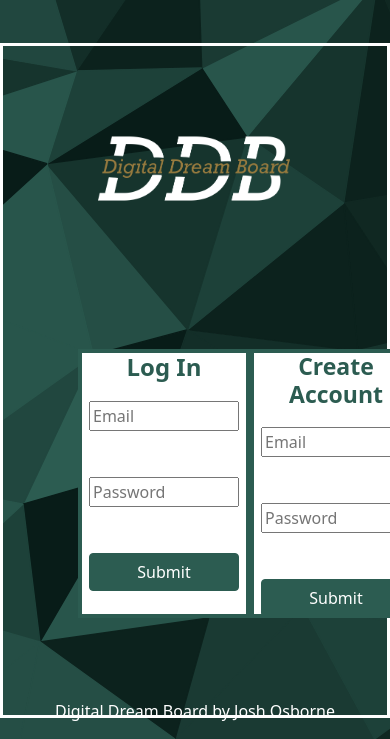
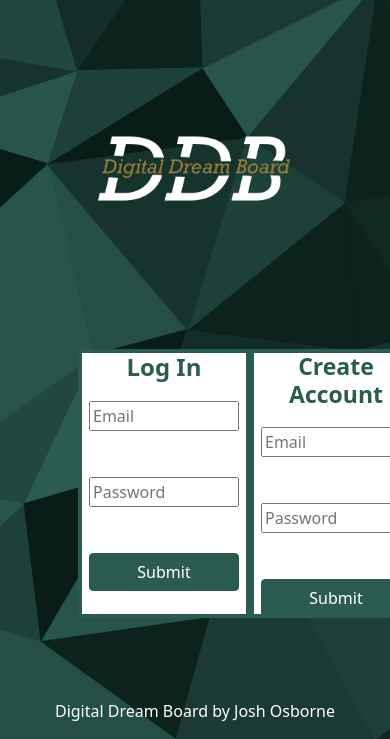
Before and after one commit to JoshOsborne96/Python-Capstone, a Flask app: page / in a window 390 px wide; the page is wider, and only the part inside the window is pictured. Shown: the part 105-844 px from the top of that part. Run offline with Flask 2, Linux system fonts and the light colour scheme.

Commit message:
deployed

```diff
--- a/static/base.css
+++ b/static/base.css
@@ -291,7 +291,7 @@ body {
         flex-direction: column;
         align-items: baseline;
         /* flex-direction: column-reverse; */
-        border: 3px solid #ffffff;
+        /* border: 3px solid #ffffff; */
         height: 80vh;
         width: 100vw;
         justify-content: center;
```
